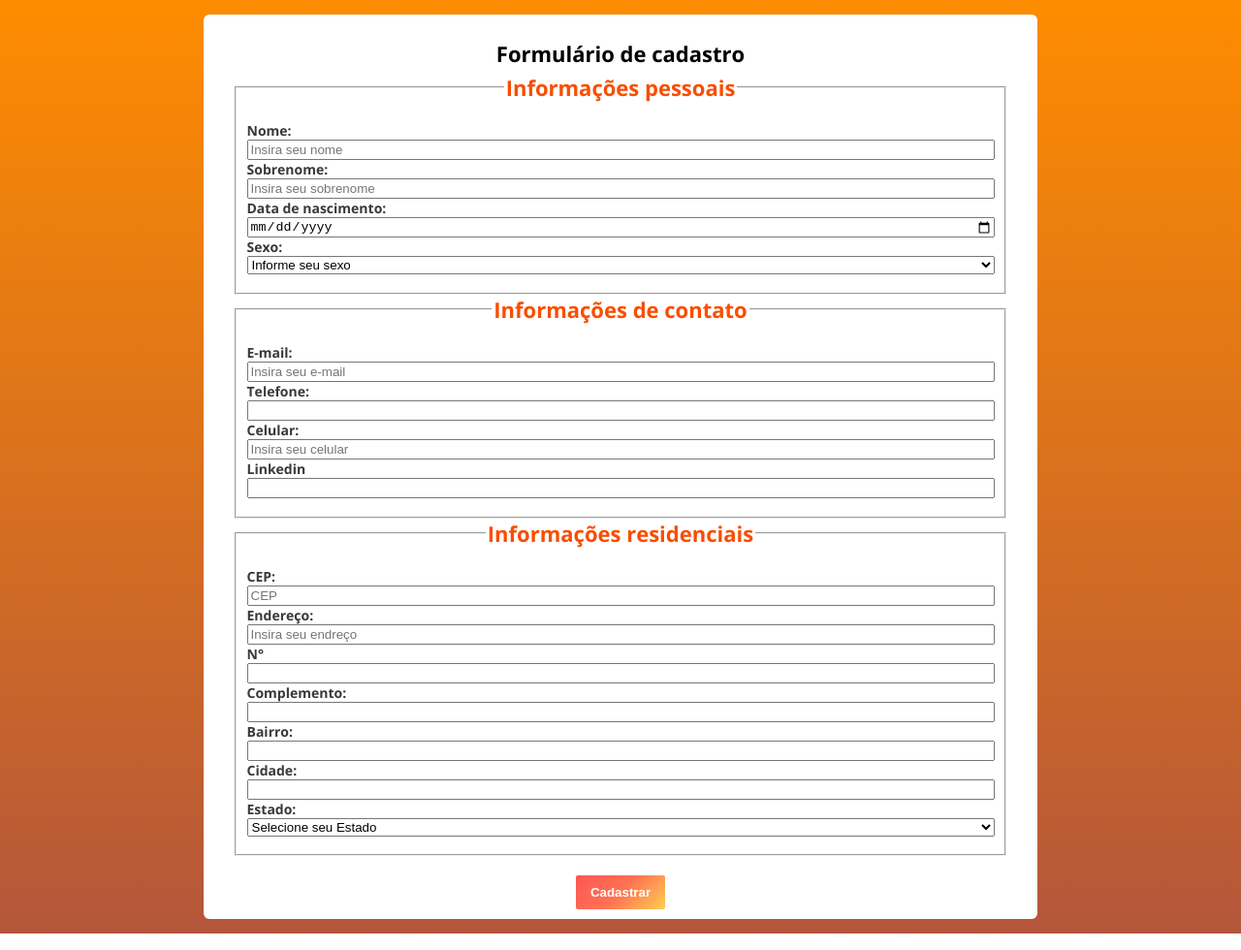
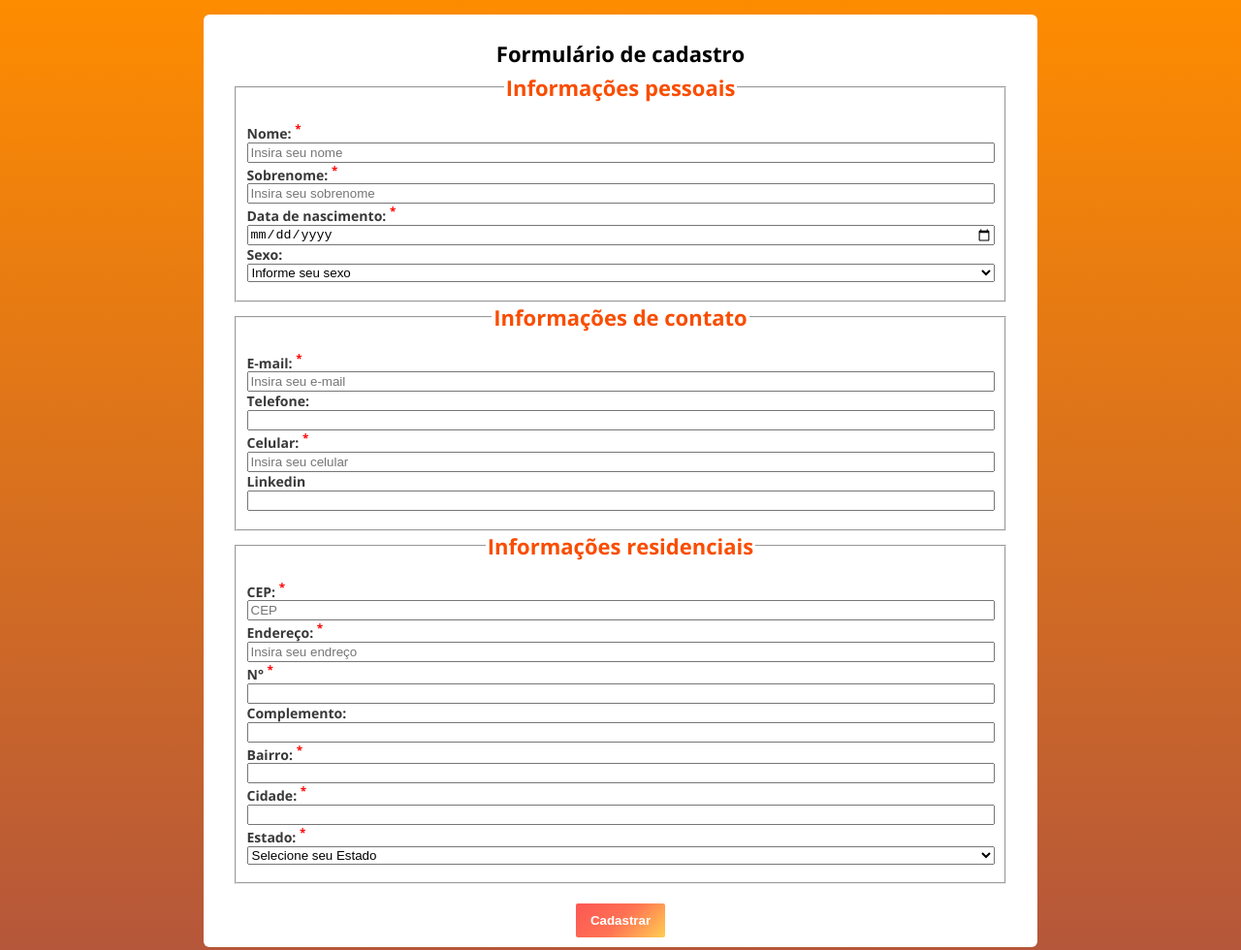
Before and after one commit to lilian-rangel/Projeto-formulario-de-cadastro, a plain HTML site: page index.html in a window 1280 px wide. Shown: the whole page at 97% size. Drawn offline with nearby package versions, Linux system fonts and the light colour scheme.

Commit message:
add maxlength no cep, msg de alerta, estrela nos atributos required/12 ctd

```diff
--- a/index.html
+++ b/index.html
@@ -15,7 +15,7 @@
             <fieldset>
                 <legend>Informações pessoais</legend>
                 <div class="informacoesPessoais">
-                    <label for="nome">Nome: </label>
+                    <label for="nome">Nome: <sup style="color: red;">*</sup></label>
                         <input
                             type="text"
                             id="nome"
@@ -23,7 +23,7 @@
                             placeholder="Insira seu nome"
                             required
                         />
-                    <label for="sobrenome">Sobrenome: </label>
+                    <label for="sobrenome">Sobrenome: <sup style="color: red;">*</sup></label>
                         <input
                             type="text"
                             id="sobrenome"
@@ -31,7 +31,7 @@
                             placeholder="Insira seu sobrenome"
                             required
                         />
-                    <label for="datadenascimento">Data de nascimento: </label>
+                    <label for="datadenascimento">Data de nascimento: <sup style="color: red;">*</sup></label>
                         <input
                             type="date"
                             id="nascimento"
@@ -51,7 +51,7 @@
             <fieldset>
                 <legend>Informações de contato</legend>
                 <div class="informacoesContato">
-                        <label for="email">E-mail: </label>
+                        <label for="email">E-mail: <sup style="color: red;">*</sup></label>
                             <input
                                 type="email"
                                 id="email"
@@ -67,9 +67,9 @@
                                 id="telefone"
                                 name="telefone"
                             />
-                        <label for="celular">Celular: </label>
+                        <label for="celular">Celular: <sup style="color: red;">*</sup></label>
                             <input
-                                type="number"
+                                type="text"
                                 id="celular"
                                 name="celular"
                                 placeholder="Insira seu celular"
@@ -89,17 +89,18 @@
             <fieldset>
                 <legend>Informações residenciais</legend>
                     <div class="informacoesResidenciais">
-                        <label for="cep">CEP: </label>
+                        <label for="cep">CEP: <sup style="color: red;">*</sup></label>
                             <input
                                 type="text"
                                 id="cep"
                                 name="cep"
                                 placeholder="CEP"
                                 pattern="[\d]{5}-?[\d]{3}"
+                                maxlength="8"
                                 data-tipo="cep"
                                 required
                             />
-                        <label for="endereco">Endereço: </label>
+                        <label for="endereco">Endereço: <sup style="color: red;">*</sup></label>
                             <input
                                 type="text"
                                 id="endereco"
@@ -107,7 +108,7 @@
                                 placeholder="Insira seu endreço"
                                 required
                             />
-                        <label for="numero">N° </label>
+                        <label for="numero">N° <sup style="color: red;">*</sup></label>
                             <input
                                 type="text"
                                 id="numero"
@@ -120,21 +121,21 @@
                                 id="complemento"
                                 name="complemento"
                             />
-                        <label for="bairro">Bairro: </label>
+                        <label for="bairro">Bairro: <sup style="color: red;">*</sup></label>
                             <input
                                 type="text"
                                 id="bairro"
                                 name="bairro"
                                 required
                             />
-                        <label for="cidade">Cidade: </label>
+                        <label for="cidade">Cidade: <sup style="color: red;">*</sup></label>
                             <input
                                 type="text"
                                 id="cidade"
                                 name="cidade"
                                 required
                             />
-                        <label for="estado">Estado: </label>
+                        <label for="estado">Estado: <sup style="color: red;">*</sup></label>
                             <select name="estados" id="estados" required>
                                 <option value="">Selecione seu Estado</option>
                                 <option value="AC">Acre</option>
@@ -171,11 +172,9 @@
                 <button type="submit" class="botao" onclick="validar()">
                   Cadastrar
                 </button>
-              </div>
+            </div>
         </form>
     </div>
-
 <script src="./script.js"></script>
-
 </body>
 </html>
--- a/script.js
+++ b/script.js
@@ -23,7 +23,7 @@ window.onload = function(){
 }
 
 function validar() {
-    // pegando o valor do nome pelos names
+    // pegando o valor pelos ids
     var nome = document.getElementById("nome");
     var sobrenome = document.getElementById("sobrenome");
     var nascimento = document.getElementById("nascimento");
@@ -36,7 +36,7 @@ function validar() {
     var cidade = document.getElementById("cidade");
     var estados = document.getElementById("estados");
 
-    // verificar se o nome está vazio
+    // verificar se o campo está vazio
         if (nome.value == "") {
             alert("Nome não informado");
             // Deixa o input com o focus
@@ -94,7 +94,7 @@ function validar() {
             estados.focus();
             return;
           }
-          alert("Formulário enviado!");
+          alert("Formulário cadastrado com sucesso!");
           // envia o formulário
           //formulario.submit();
 }
```
